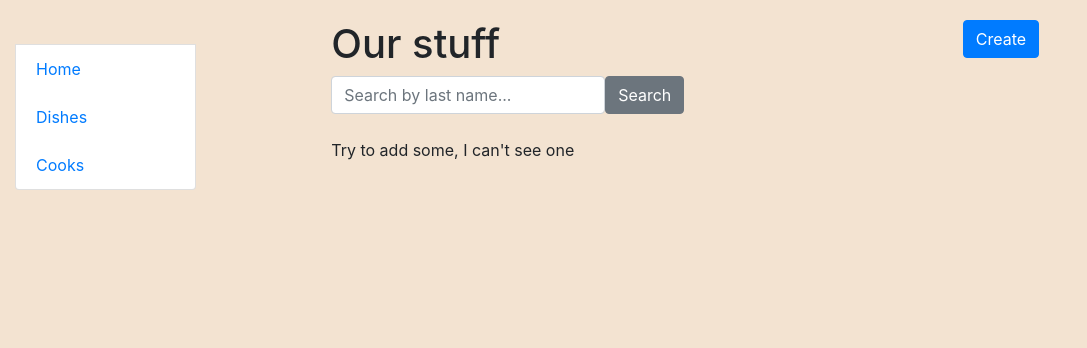
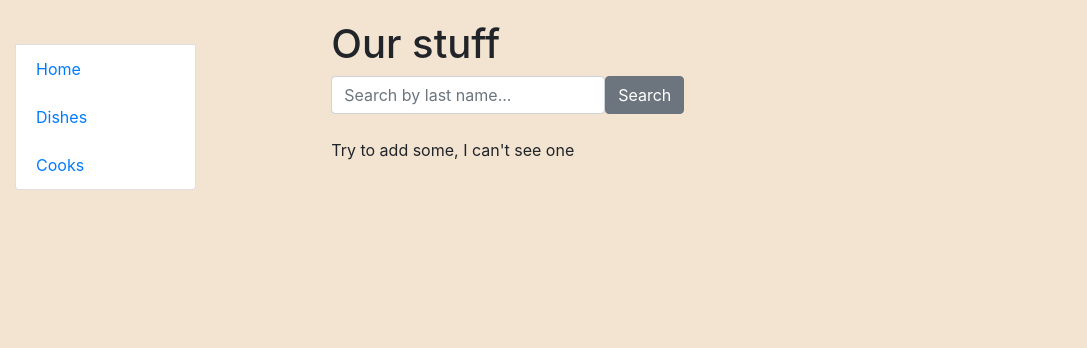
Before and after one commit to Kobsar703/restaurant_project, a Django app: page /cooks/ in a window 1280 px wide. Shown: the part 72-420 px from the top of the page, without its empty margins (0-1087 px from the left). Run offline with Django 4.2, Linux system fonts and the light colour scheme; data that the repository does not hold is empty; some libraries are stand-ins or nearby versions.

Commit message:
Add signup feature to login page and delete putton Create from page of cooks list. Try to do succes url back to login page after registration but after login this goes to account/profile and crush. Change succes url after registration to cooks list.

```diff
--- a/kitchen/views.py
+++ b/kitchen/views.py
@@ -137,6 +137,7 @@ class CookList(generic.ListView):
 class CookCreate(generic.CreateView):
     model = Cook
     form_class = CookCreationForm
+    success_url = reverse_lazy("kitchen:cook-list")
 
 
 class CookDetail(generic.DetailView):
--- a/kitchen_service/settings.py
+++ b/kitchen_service/settings.py
@@ -77,6 +77,8 @@ WSGI_APPLICATION = "kitchen_service.wsgi.application"
 
 AUTH_USER_MODEL = "kitchen.Cook"
 
+LOGIN_REDIRECT_URL = ""
+
 # Database
 # https://docs.djangoproject.com/en/4.1/ref/settings/#databases
 
--- a/static/css/styles.css
+++ b/static/css/styles.css
@@ -4,6 +4,7 @@ body {
     --header-height: 70px;
     --footer-height: 70px;
 }
+
 
 .link-to-page {
     float: right;
--- a/templates/base.html
+++ b/templates/base.html
@@ -42,6 +42,7 @@
           </div>
       </div>
     </div>
+
   </main>
   <footer class="footer-basic">
     <div class="social">
--- a/templates/kitchen/cook_list.html
+++ b/templates/kitchen/cook_list.html
@@ -3,7 +3,7 @@
 
 {% block content %}
   <h1>Our stuff
-    <a href="{% url 'kitchen:cook-create' %}" class="btn btn-primary float-right">Create</a>
+{#    <a href="{% url 'kitchen:cook-create' %}" class="btn btn-primary float-right">Create</a>#}
   </h1>
 
   <form action="" method="get" class="form-inline">
--- a/templates/registration/login.html
+++ b/templates/registration/login.html
@@ -19,6 +19,7 @@
 
   <input type="submit" value="Login" class="btn btn-primary" />
   <input type="hidden" name="next" value="{{ next }}" />
+  <a class="btn btn-primary" href="{% url 'kitchen:cook-create'%}">Sign up</a>
 </form>
 
 {% endblock %}
```
Also changed, not shown: kitchen/urls.py (line endings or trailing spaces).
